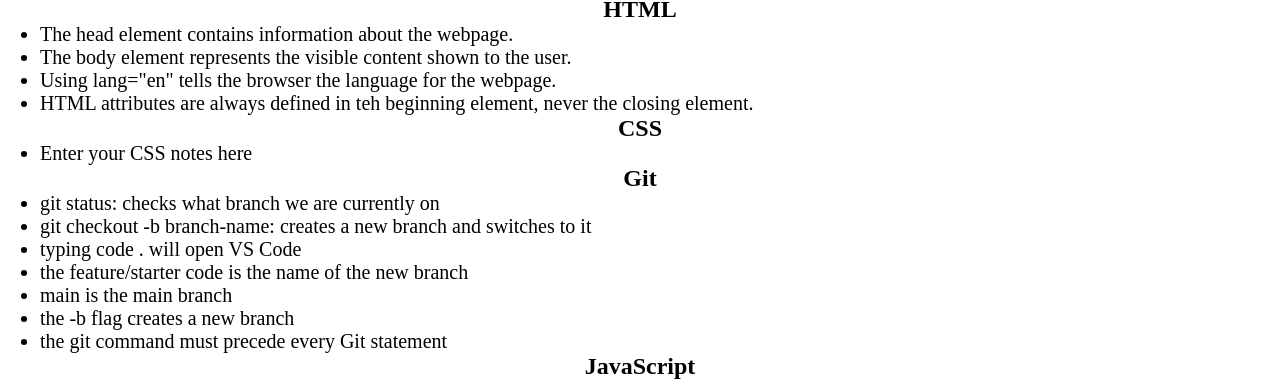
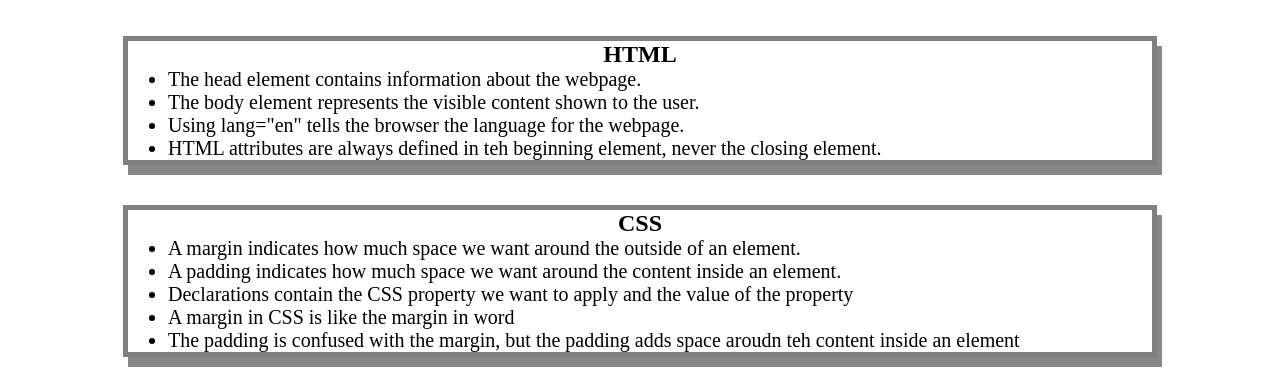
Before and after one commit to brittanybaker09/prework-study-guide, a plain HTML site: page index.html in a window 1280 px wide. Shown: the part 124-507 px from the top of the page. Drawn offline with Linux system fonts and the light colour scheme.

Commit message:
worked on looping

```diff
--- /dev/null
+++ b/assets/script.js
@@ -0,0 +1,16 @@
+var topics = ['HTML', 'CSS', 'Git', 'JavaScript'];
+
+for (var x = 0; x < topics.length; x++) {
+ console.log(topics[x]);
+}
+if (topic === 'HTML') {
+ console.log("Let's study HTML!");
+} else if (topic === 'CSS') {
+ console.log("Let's study CSS!");
+} else if (topic === 'Git') {
+ console.log("Let's study Git!");
+} else if (topic === 'JavaScript') {
+ console.log("Let's study JavaScript!");
+} else {
+ console.log('Please try again!');
+}
--- a/assets/style.css
+++ b/assets/style.css
@@ -33,3 +33,10 @@
     text-align: center;
     font-size: 30px;
    }
+
+   .card {
+    width: 80%;
+    margin: 40px auto;
+    border: 5px solid gray;
+    box-shadow: 5px 10px #888888;
+  }
--- a/index.html
+++ b/index.html
@@ -5,15 +5,16 @@
     <meta http-equiv="X-UA-Compatible" content="IE=edge" />
     <meta name="viewport" content="width=device-width, initial-scale=1.0" />
     <link rel="stylesheet" href="./assets/style.css">
-    <title>Prework Study Guide!!!</title>
+    <title>Prework Study Guide</title>
   </head>
   <body>
     <header id="top">
       <h1>Prework Study Guide</h1>
       <img src="./assets/bowtie-cat.png" alt="Profile image of cat wearing a bow tie." />
-    </header>
+      <h2>✨ Open the Console to See What's Happening ✨</h2>
+      </header>
     <main>
-      <section class="card" id="html-section">
+
 
         <section class="card" id="html-section">
           <h2>HTML</h2>
@@ -25,17 +26,21 @@
           </ul>
         </section>
 
-      <section class="card" id="css-section">
+
 
         <section class="card" id="css-section">
           <h2>CSS</h2>
           <ul>
-            <li>Enter your CSS notes here</li>
+            <li>A margin indicates how much space we want around the outside of an element.</li>
+            <li>A padding indicates how much space we want around the content inside an element.</li>
+            <li>Declarations contain the CSS property we want to apply and the value of the property</li>
+            <li>A margin in CSS is like the margin in word</li>
+            <li> The padding is confused with the margin, but the padding adds space aroudn teh content inside an element</li>
           </ul>
         </section>
 
 
-      <section class="card" id="git-section">
+
 
         <section class="card" id="git-section">
           <h2>Git</h2>
@@ -51,7 +56,7 @@
           </ul>
         </section>
 
-      <section class="card" id="javascript-section">
+
 
         <section class="card" id="javascript-section">
           <h2>JavaScript</h2>
@@ -64,5 +69,6 @@
     <footer>
       <p>I can code!</p>
     </footer>
+    <script src="./assets/script.js"></script>
   </body>
 </html>
```
